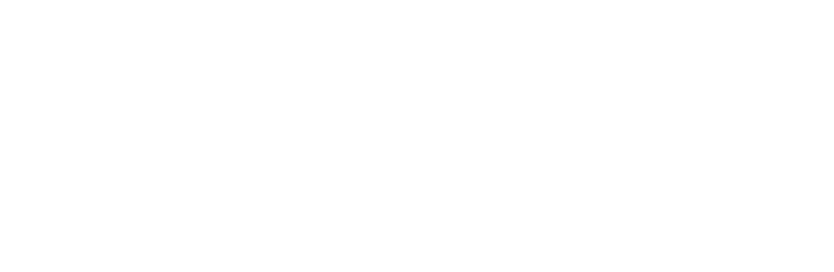
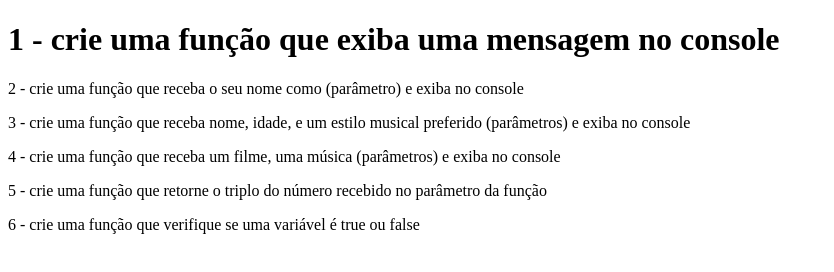
Before and after one commit to Grazy222/trabalhofuncao, a plain HTML site: page index.html in a window 1280 px wide. Shown: the whole page, without its empty margins (0-834 px from the left). Drawn offline with Linux system fonts and the light colour scheme.

Commit message:
finalizando trabalho

```diff
--- a/index.html
+++ b/index.html
@@ -10,5 +10,13 @@
 
     <script src=script.js></script>
 
+    <h1>1 - crie uma função que exiba uma mensagem no console</h1>
+    <p>2 - crie uma função que receba o seu nome como (parâmetro) e exiba no console</p>
+    <p>3 - crie uma função que receba nome, idade, e um estilo musical preferido (parâmetros) e exiba no console</p>
+    <p>4 - crie uma função que receba um filme, uma música (parâmetros) e exiba no console</p>
+    <p>5 - crie uma função que retorne o triplo do número recebido no parâmetro da função</p>
+    <p>6 - crie uma função que  verifique se uma  variável é true ou false</p>
+
 </body>
+
 </html>
```
Also changed, not shown: script.js (+62 -0 lines).
